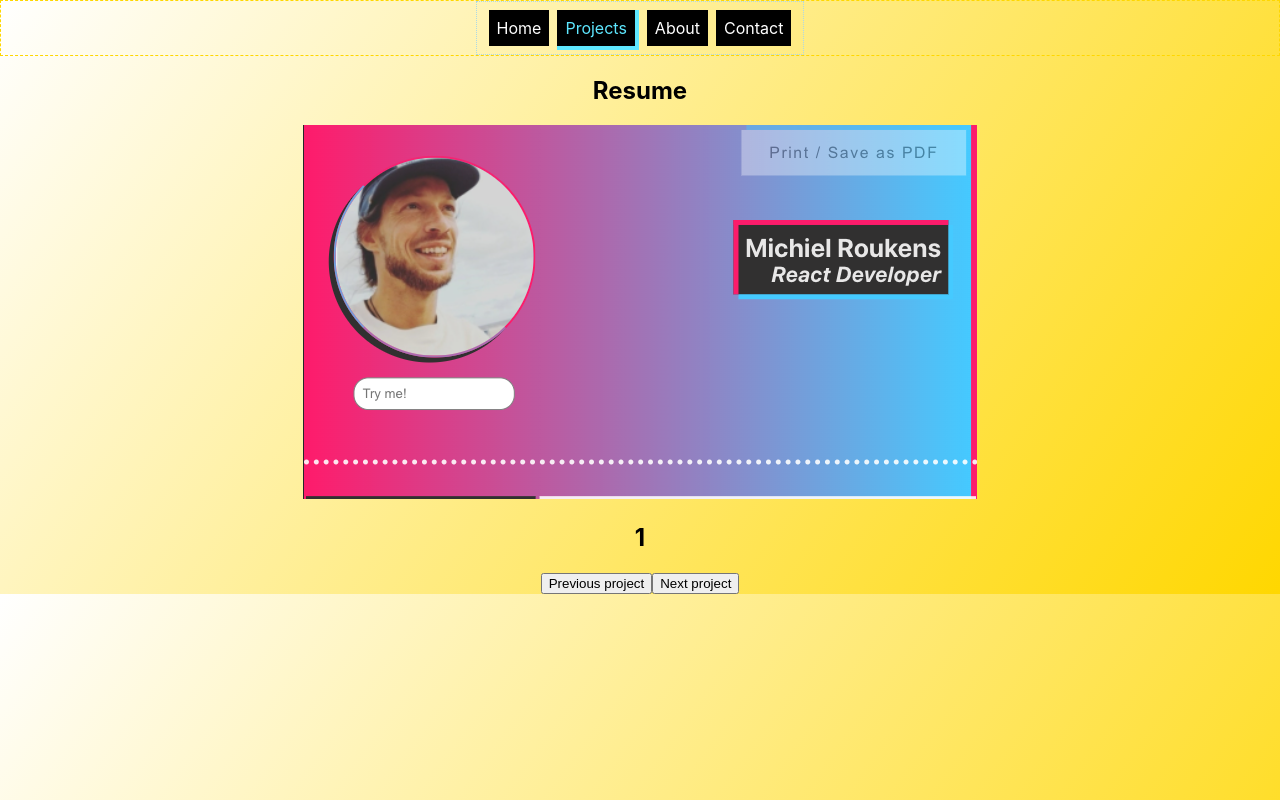
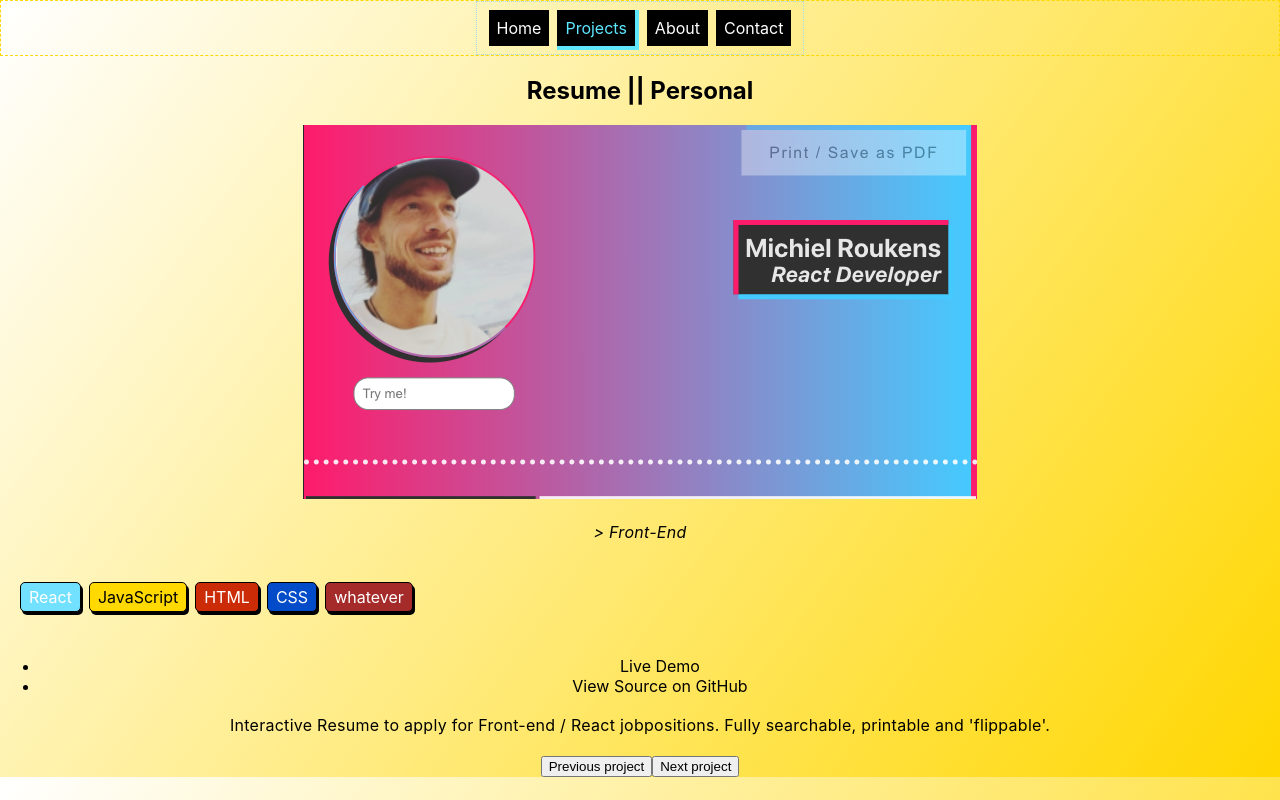
Before and after one commit to arejasverduras/portfolio, a React (Create React App) app: page /projects/1 in a window 1280 px wide. Built offline with nearby package versions, Linux system fonts and the light colour scheme.

Commit message:
add content to projectpage: cat, tech, links, description

```diff
--- a/src/components/Project/Project.js
+++ b/src/components/Project/Project.js
@@ -3,6 +3,7 @@ import { useParams } from 'react-router-dom';
 import { useSelector } from 'react-redux';
 import { selectProjects } from '../Projects/ProjectsSlice';
 import { Link } from 'react-router-dom';
+import { catLabels, techLabels } from '../Projects/projectsFeatures';
 
 export const Project = () =>{
     const params = useParams();
@@ -19,6 +20,10 @@ export const Project = () =>{
     // console.log(filteredProject);
     const project = filteredProject[0];
 
+
+
+    const {name, client, description, tileImage, images, tech, cat, type, demoLink, sourceLink } = project;
+
     useEffect(()=>{
         setCurrentProject(id);
     },[id])
@@ -26,9 +31,24 @@ export const Project = () =>{
     return (
         <>
         <article className='ProjectContainer'>
-            <h1>{project.name}</h1>
-            <img src={process.env.PUBLIC_URL + project.tileImage} alt="screenshot of project"></img>
-            <h2>{params.projectId}</h2>
+            <h1>{name} || {client}</h1>
+            <img src={process.env.PUBLIC_URL + tileImage} alt="screenshot of project"></img>
+            <div className="projectContent">
+                    <p className={catLabels(cat)}>{cat}</p>
+                    <ul className="projectTileTech">
+                         {tech.map((tech, index) => (
+                            <li key={index} className={techLabels(tech)}>{tech}</li>
+                        ))}
+                    </ul>
+                    <ul className="projectLinks">
+                        <li><a href={demoLink} target="blank">Live Demo</a></li>
+                        <li><a href={sourceLink} target="blank">View Source on GitHub</a></li>
+                    </ul>
+                    <p className="projectDescription">{description}</p>
+
+
+            </div>
+
         </article>
         <Link to={`/projects/${
             currentProject !== 1 ? currentProject-1 : allProjects.length
--- a/src/components/Projects/ProjectsSlice.js
+++ b/src/components/Projects/ProjectsSlice.js
@@ -27,8 +27,8 @@ const projectsSlice = createSlice({
                     tech: ['Redux', 'React', 'JavaScript' ,'HTML','CSS', 'yolo'],
                     cat: 'Back-End',
                     type: 'Personal',
-                    demoLink: "https://arejasresume.surge.sh",
-                    sourceLink: "https://github.com/arejasverduras/resume"
+                    demoLink: "http://localhost:3000/",
+                    sourceLink: "https://github.com/arejasverduras/portfolio"
                 },
                 {
                     id: 3,
@@ -40,8 +40,8 @@ const projectsSlice = createSlice({
                     tech: ['JavaScript', 'HTML', 'CSS'],
                     cat: 'Full-Stack',
                     type: 'Personal',
-                    demoLink: "https://arejasresume.surge.sh",
-                    sourceLink: "https://github.com/arejasverduras/resume"
+                    demoLink: "https://arejasverduras.github.io/koekboek/",
+                    sourceLink: "https://github.com/arejasverduras/koekboek"
                 }
             ]
         },
```
